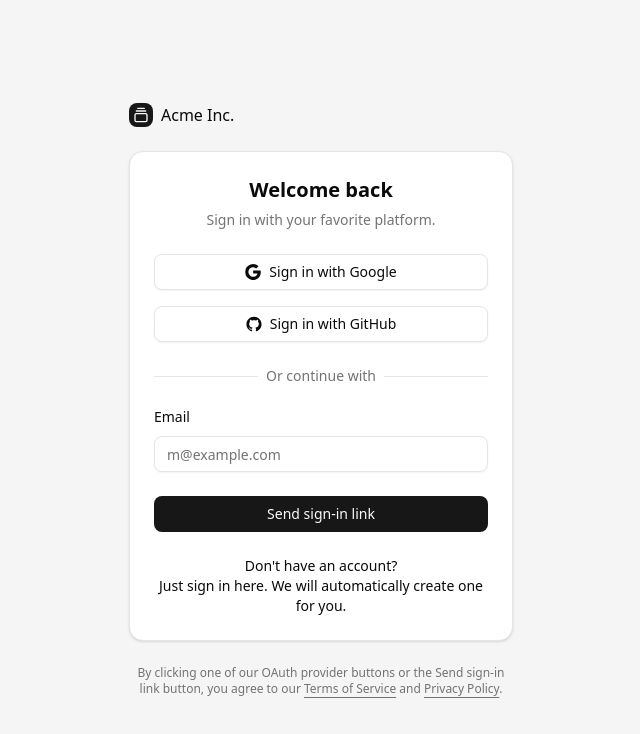
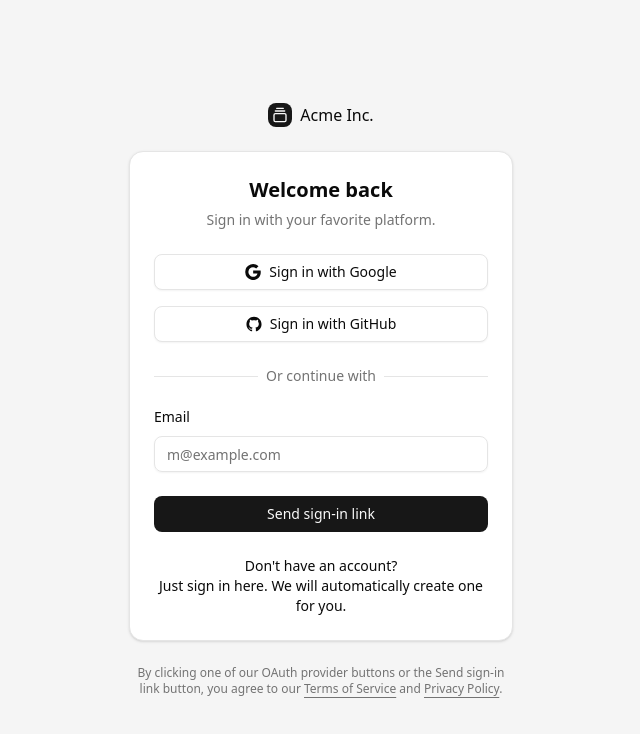
Before and after one commit to LordImmaculate/shadcn-template, a Next.js app: page /auth/sign-in in a window 1280 px wide. Shown: the top 734 px of the page, without its empty margins (319-959 px from the left). Built offline with nearby package versions, Linux system fonts and the light colour scheme; no server answers.

Commit message:
fix: correct redirect path in DashLayout and add test for wrong redirects

```diff
--- a/app/auth/sign-in/page.tsx
+++ b/app/auth/sign-in/page.tsx
@@ -8,7 +8,7 @@
   if (session) redirect("/");
   return (
     <div className="bg-muted flex min-h-svh flex-col items-center justify-center gap-6 p-6 md:p-10">
-      <div className="flex w-full max-w-sm flex-col gap-6">
+      <div className="flex w-full max-w-sm flex-col gap-6 items-center">
         <Logo />
         <LoginForm />
       </div>
--- a/app/dash/layout.tsx
+++ b/app/dash/layout.tsx
@@ -21,7 +21,7 @@
   children: React.ReactNode;
 }>) {
   const session = await auth();
-  if (!checkAuth(session)) redirect("/auth/signin");
+  if (!checkAuth(session)) redirect("/auth/sign-in");
 
   const user = await prisma.user.findUnique({
     where: { email: session?.user?.email || undefined }
```
Also changed, not shown: 1 other file (tests, documents, lock files or other folders).
